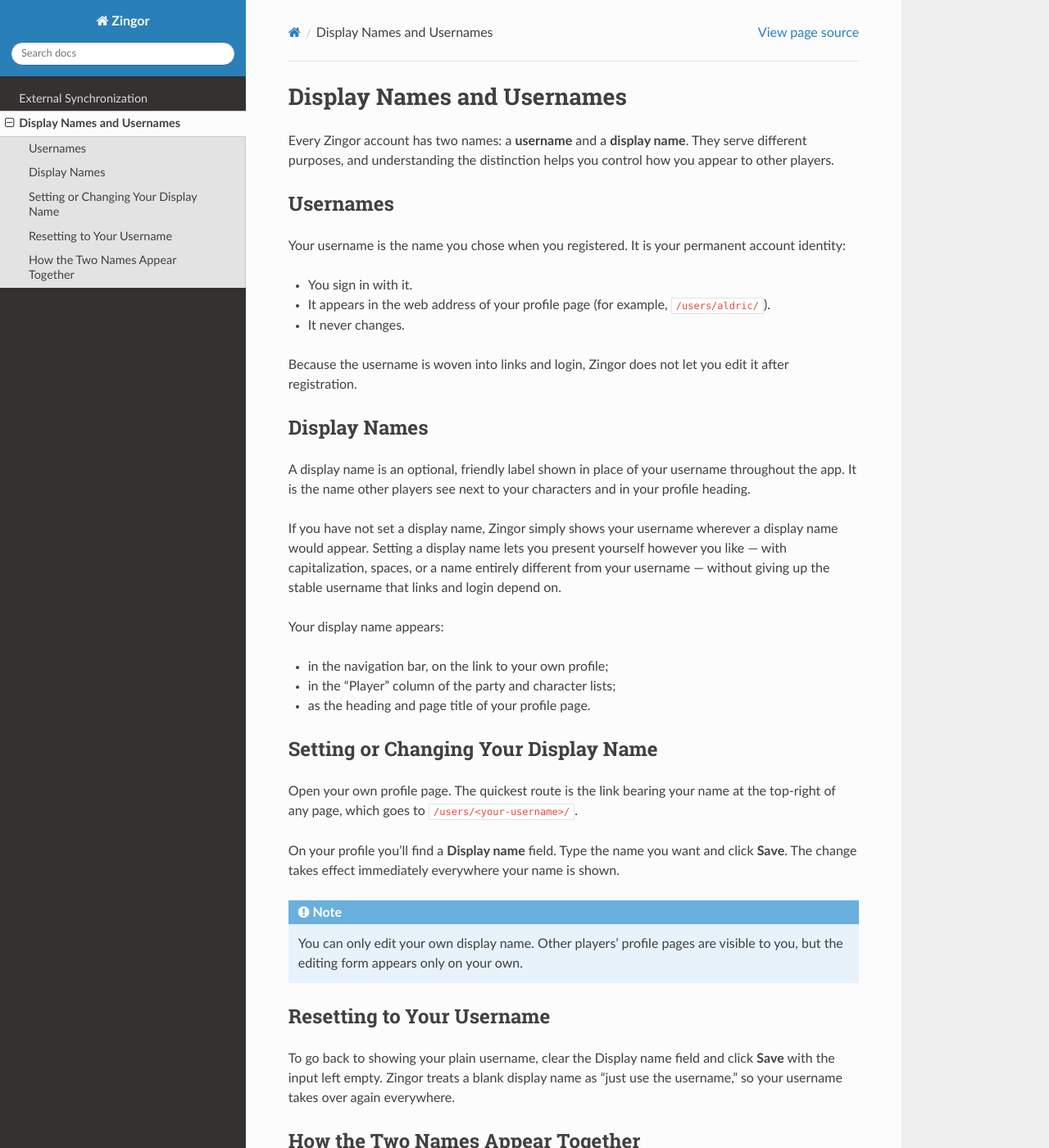
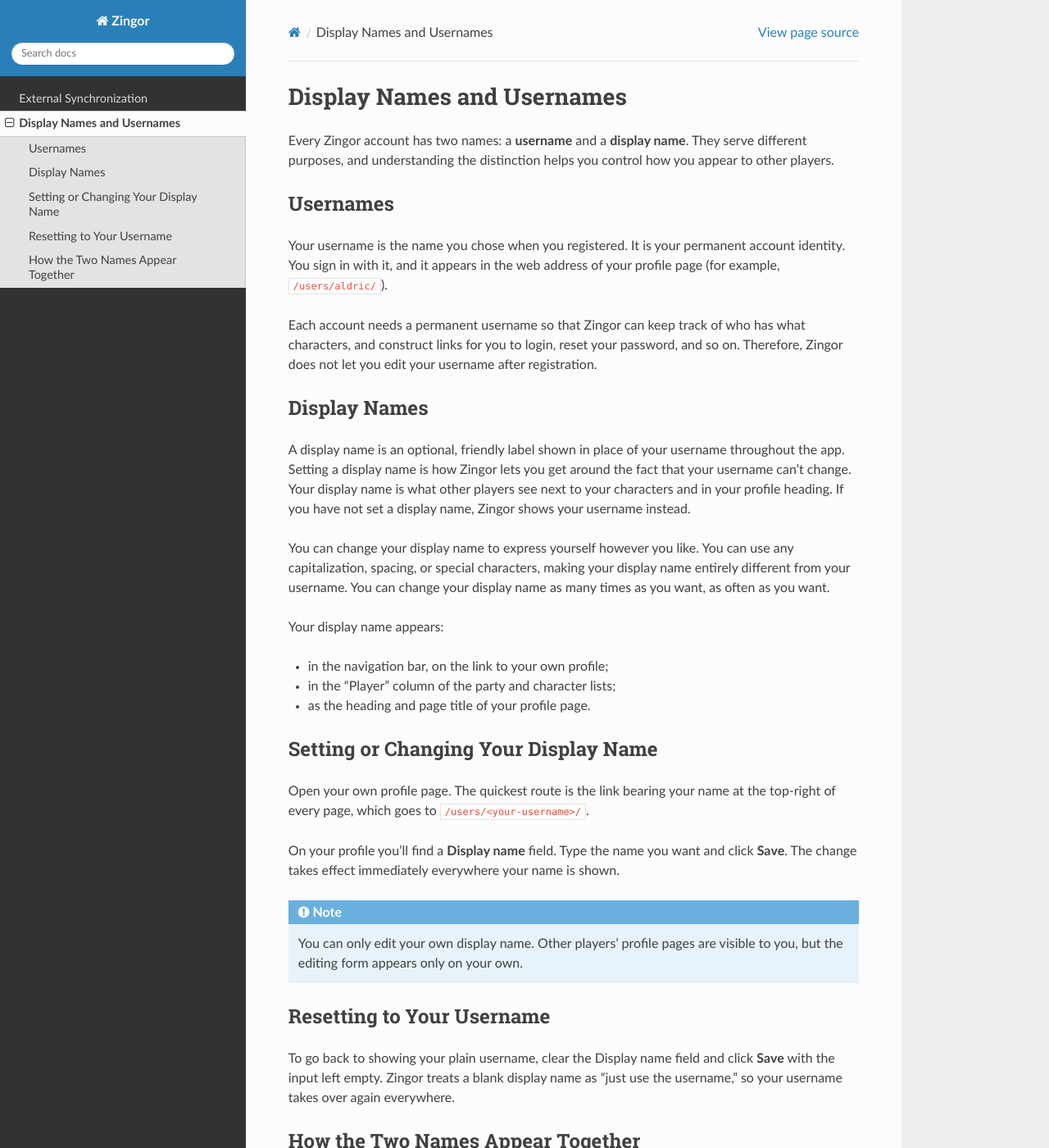
Before and after one commit to maxwelljoslyn/zingor, a Sphinx documentation site: the page built from docs/display-names.md, in a window 1280 px wide and 1400 px high. Shown: the whole window at 82% size. Built offline with Sphinx 7.4.7 and the Read the Docs theme 3.1.0, drawn with Linux system fonts in a browser that asks for light colours; some of the changed text lies outside the part shown.

Commit message:
revise display name docs

```diff
--- a/docs/display-names.md
+++ b/docs/display-names.md
@@ -4,19 +4,15 @@
 
 ## Usernames
 
-Your username is the name you chose when you registered. It is your permanent account identity:
+Your username is the name you chose when you registered. It is your permanent account identity. You sign in with it, and it appears in the web address of your profile page (for example, `/users/aldric/`).
 
-- You sign in with it.
-- It appears in the web address of your profile page (for example, `/users/aldric/`).
-- It never changes.
-
-Because the username is woven into links and login, Zingor does not let you edit it after registration.
+Each account needs a permanent username so that Zingor can keep track of who has what characters, and construct links for you to login, reset your password, and so on. Therefore, Zingor does not let you edit your username after registration.
 
 ## Display Names
 
-A display name is an optional, friendly label shown in place of your username throughout the app. It is the name other players see next to your characters and in your profile heading.
+A display name is an optional, friendly label shown in place of your username throughout the app. Setting a display name is how Zingor lets you get around the fact that your username can't change. Your display name is what other players see next to your characters and in your profile heading. If you have not set a display name, Zingor shows your username instead.
 
-If you have not set a display name, Zingor simply shows your username wherever a display name would appear. Setting a display name lets you present yourself however you like — with capitalization, spaces, or a name entirely different from your username — without giving up the stable username that links and login depend on.
+You can change your display name to express yourself however you like. You can use any capitalization, spacing, or special characters, making your display name entirely different from your username. You can change your display name as many times as you want, as often as you want.
 
 Your display name appears:
 
@@ -26,7 +22,7 @@
 
 ## Setting or Changing Your Display Name
 
-Open your own profile page. The quickest route is the link bearing your name at the top-right of any page, which goes to `/users/<your-username>/`.
+Open your own profile page. The quickest route is the link bearing your name at the top-right of every page, which goes to `/users/<your-username>/`.
 
 On your profile you'll find a **Display name** field. Type the name you want and click **Save**. The change takes effect immediately everywhere your name is shown.
 
@@ -43,6 +39,7 @@
 When your display name differs from your username, your profile page shows the display name as its heading and notes your username underneath, so people can still tell which account they're looking at:
 
 > **Aldric the Bold**
+>
 > username: aldric
 
-When you have no display name set (or you've reset it), the heading is simply your username and no separate note is shown, since there's nothing extra to distinguish.
+When you have no display name set, the heading is your username, and no separate note is shown (since there's nothing extra to distinguish).
```
